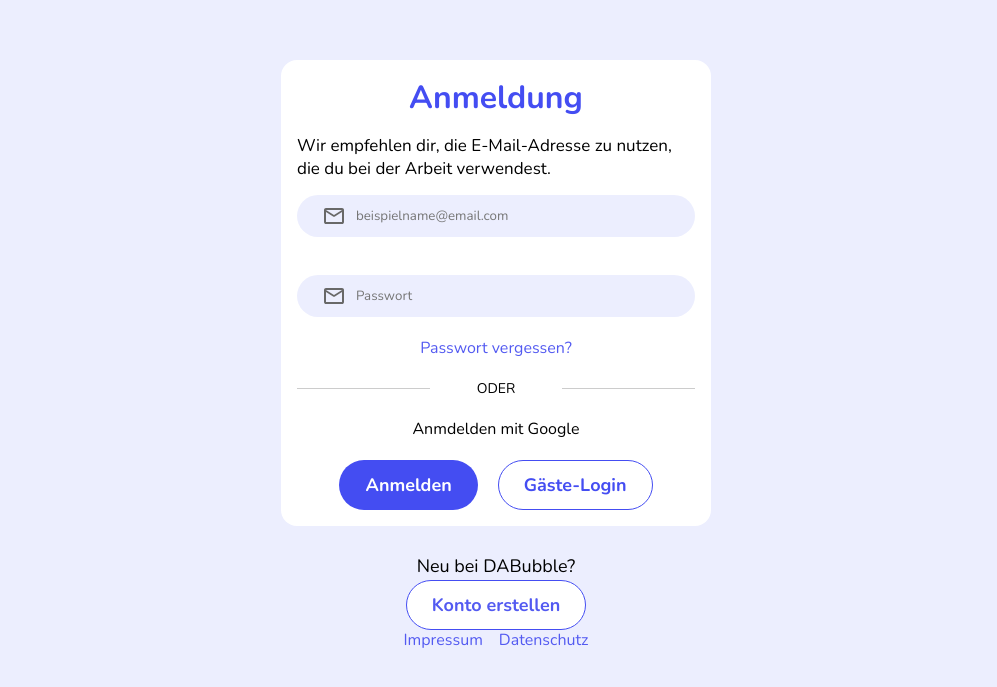
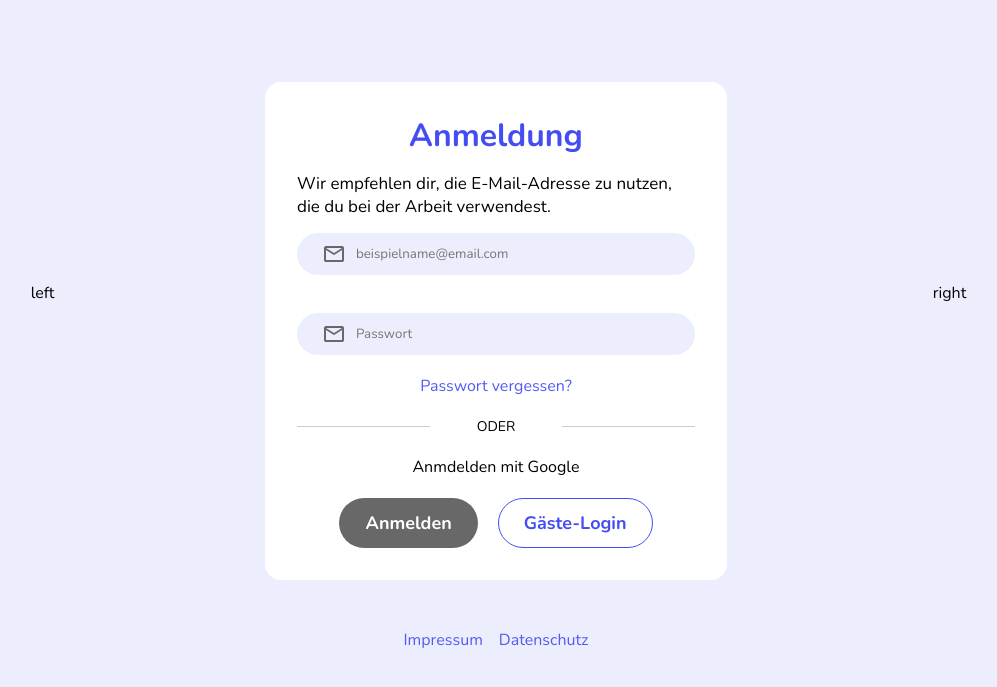
Before and after one commit to OezkanSarikaya/da-bubble, an Angular app: page / in a window 1280 px wide. Shown: the part 107-794 px from the top of the page, without its empty margins (144-1141 px from the left). Built offline with nearby package versions, Linux system fonts and the light colour scheme.

Commit message:
Login/container created to position the logo after first animation

```diff
--- a/src/app/login/login.component.html
+++ b/src/app/login/login.component.html
@@ -1,5 +1,12 @@
 <section>
-  <div class="container-logo-name"></div>
+  <div class="container-logo-name">
+    left
+    <!-- <div class="img-container">
+      <img class="logo" src="./assets/img/Logo-dabubble.png" alt="Logo-dabubble">
+    </div>
+    <span class="text-logo">DABubble</span> -->
+  </div>
+  <article>
     <div class="main-container">
       <div class="card">
         <h1>Anmeldung</h1>
@@ -63,6 +70,8 @@
       <a [routerLink]="['/imprint']">Impressum</a>
       <a [routerLink]="['/privacy']">Datenschutz</a>
     </div>
+  </article>
+  <aside class="container-register-desktop">right</aside>
 </section>
 <div class="presentation">
   <div class="container-presentation">
--- a/src/app/login/login.component.scss
+++ b/src/app/login/login.component.scss
@@ -17,9 +17,12 @@ section{
   width: 100%;
   position: relative;
   @extend .d-center;
-  flex-direction: column;
   gap: 0;
-  // min-height: 382px;
+}
+
+.container-logo-name,
+.container-register-desktop {
+  display: none;
 }
 
 .container-presentation{
@@ -243,6 +246,10 @@ span.text-logo{
     background-color: $white-color;
     border-color: $main-color;
     font-size: 14px;
+    &:hover{
+      background-color: $main-color;
+      color: $white-color;
+    }
   }
 }
 
@@ -293,7 +300,33 @@ span.text-logo{
   }
 }
 
+@media (min-width: 390px) {
+  .card {
+		padding: 32px;
+	}
+}
+
 @media (min-width: 1200px) {
+  .container-register{
+    display: none;
+  }
+
+  .container-logo-name,
+	.container-register-desktop {
+		display: flex;
+    justify-content: center;
+    align-items: center;
+    flex: 1;
+	}
+
+  article{
+    height: 100vh;
+    position: relative;
+    display: flex;
+    justify-content: center;
+    align-items: center;
+  }
+
   .container-presentation{
     animation: container-logo-up-desktop 650ms ease-out 2500ms forwards;
   }
--- a/src/app/login/login.component.ts
+++ b/src/app/login/login.component.ts
@@ -15,7 +15,7 @@ type login = {
   styleUrl: './login.component.scss'
 })
 export class LoginComponent {
-  isAllField: boolean = false;
+  isAllField: boolean = true;
   errorForm: login = {
     email: true,
     password: true,
```
Lines whose indentation alone changed are shown as unchanged.
